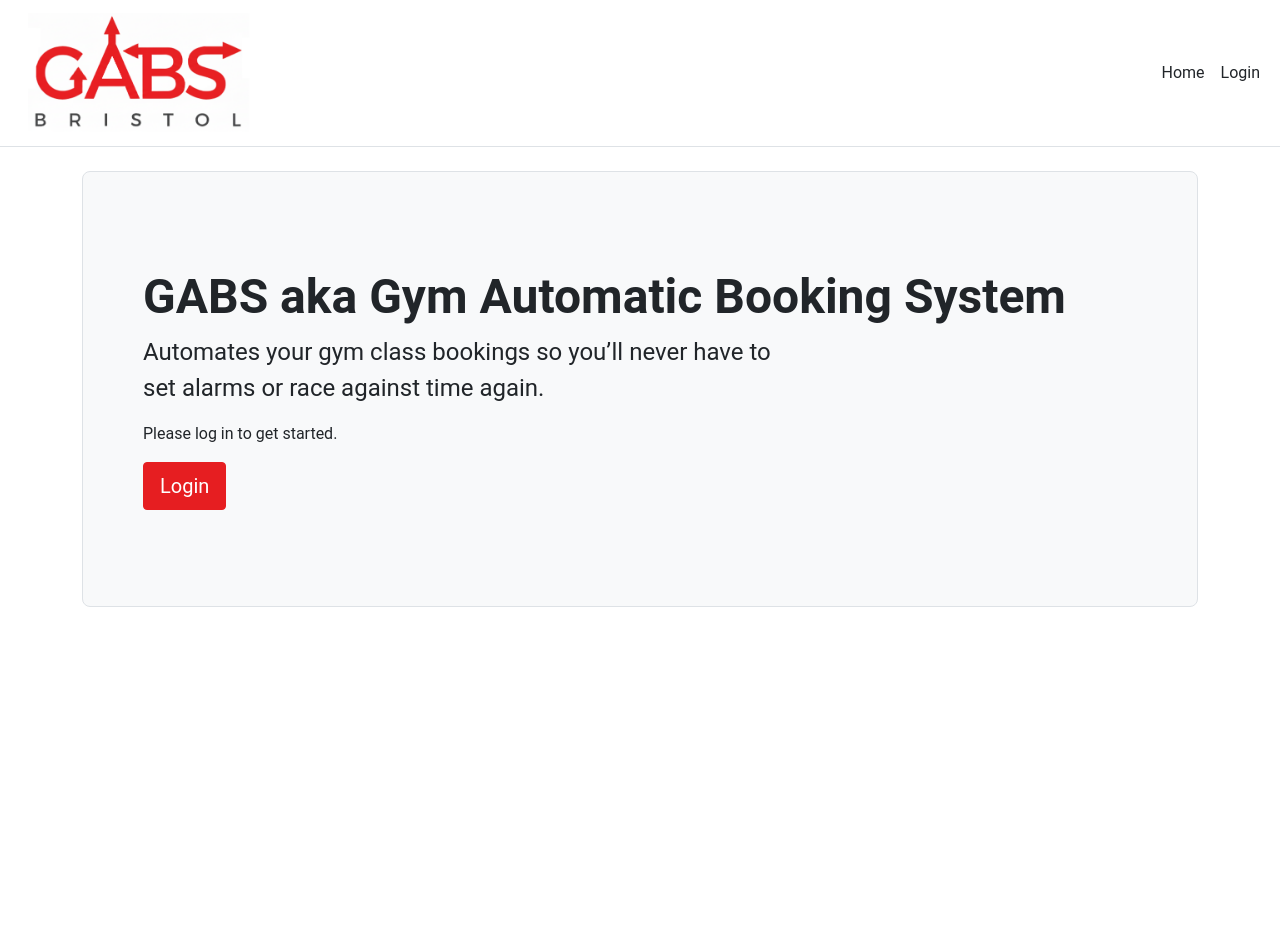
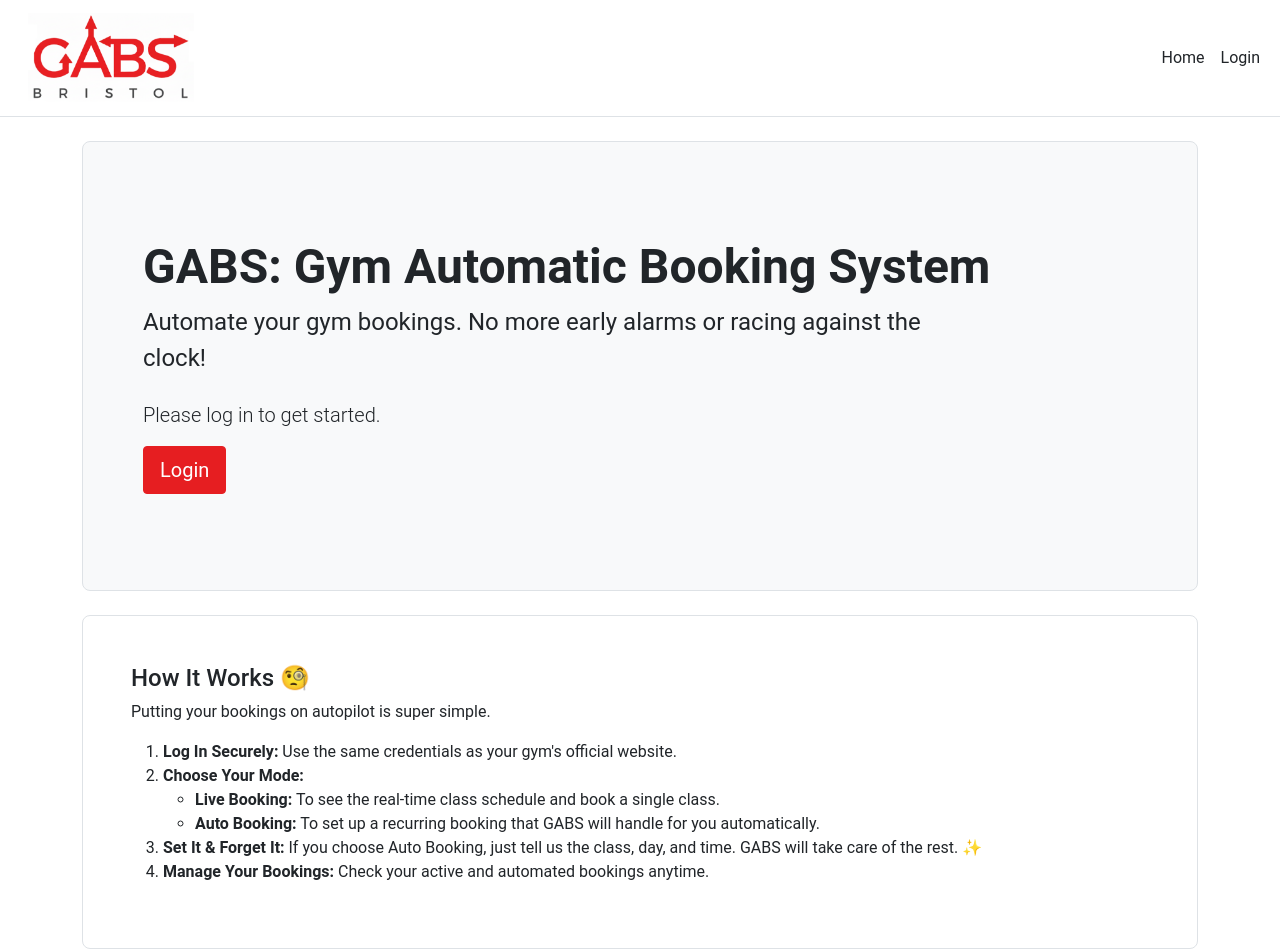
Before and after one commit to FrancescoLength/gabs-client-react, a React (Create React App) app: page / in a window 1280 px wide. Shown: the top 952 px of the page. Before the commit the page ends 800 px from the top, so only its background shows below. Built offline with nearby package versions, Linux system fonts and the light colour scheme.

Commit message:
Improved the home page

```diff
--- a/src/App.css
+++ b/src/App.css
@@ -1,11 +1,10 @@
-
 /* General Styling */
 :root {
   --primary-brand-color: rgb(230, 30, 33); /* Professional Blue */
   --secondary-accent-color: rgb(230, 30, 33); /* Vibrant Red */
   --main-bg-color: #ffffff; /* White background */
   --main-text-color: #212529; /* Dark grey for main text */
-  --navbar-bg-color: #fffff; /* White navbar */
+  --navbar-bg-color: #ffffff; /* White navbar */
   --button-border-radius: 4px;
   --card-border-radius: 8px;
 }
@@ -81,3 +80,9 @@ body {
 .spinner-border {
     color: var(--primary-brand-color);
 }
+
+/* Custom background color using the brand's primary color */
+.bg-brand-primary {
+  background-color: var(--primary-brand-color);
+  color: #ffffff; /* Assuming white text is desired on the brand color */
+}
--- a/src/App.js
+++ b/src/App.js
@@ -76,11 +76,11 @@ function Layout() {
 
   return (
     <div className="App">
-      <nav className="navbar navbar-expand-lg navbar-light bg-light">
+      <nav className="navbar navbar-expand-lg navbar-light bg-white sticky-top">
         <div className="container-fluid">
           <div className="navbar-brand"></div>
           <Link to="/" className="navbar-brand mx-auto">
-            <img src={hackedLogo} alt="Gabs Logo" style={{ height: '120px' }} />
+            <img src={hackedLogo} alt="Gabs Logo" style={{ height: '90px' }} />
           </Link>
           <button className="navbar-toggler" type="button" data-bs-toggle="collapse" data-bs-target="#navbarNav" aria-controls="navbarNav" aria-expanded="false" aria-label="Toggle navigation">
             <span className="navbar-toggler-icon"></span>
@@ -138,20 +138,97 @@ function Layout() {
   );
 }
 
-// Placeholder Component
 function HomePage() {
   const { isLoggedIn } = useAuth();
   return (
+    <div>
+      {/* Main Jumbotron */}
       <div className="p-5 mb-4 bg-light rounded-3">
         <div className="container-fluid py-5">
-        <h1 className="display-5 fw-bold">GABS aka Gym Automatic Booking System</h1>
-        <p className="col-md-8 fs-4">Automates your gym class bookings so you’ll never have to set alarms or race against time again.</p>
+          <h1 className="display-5 fw-bold">GABS: Gym Automatic Booking System</h1>
+          <p className="col-md-10 fs-4">Automate your gym bookings. No more early alarms or racing against the clock!</p>
           {!isLoggedIn && (
             <>
-            <p>Please log in to get started.</p>
+              <p className="lead mt-4">Please log in to get started.</p>
               <Link className="btn btn-primary btn-lg" to="/login">Login</Link>
             </>
           )}
+        </div>
+      </div>
+
+      {/* How It Works Section */}
+      <div className="row align-items-md-stretch mb-4">
+        <div className="col-md-12">
+          <div className="h-100 p-5 bg-white border rounded-3">
+            <h4>How It Works 🧐</h4>
+            <p>Putting your bookings on autopilot is super simple.</p>
+            <ol>
+              <li><strong>Log In Securely:</strong> Use the same credentials as your gym's official website.</li>
+              <li><strong>Choose Your Mode:</strong>
+                <ul>
+                  <li><strong>Live Booking:</strong> To see the real-time class schedule and book a single class.</li>
+                  <li><strong>Auto Booking:</strong> To set up a recurring booking that GABS will handle for you automatically.</li>
+                </ul>
+              </li>
+              <li><strong>Set It & Forget It:</strong> If you choose Auto Booking, just tell us the class, day, and time. GABS will take care of the rest. ✨</li>
+              <li><strong>Manage Your Bookings:</strong> Check your active and automated bookings anytime.</li>
+            </ol>
+          </div>
+        </div>
+      </div>
+
+      {/* Features & PWA Section */}
+      <div className="row align-items-md-stretch mb-4">
+        <div className="col-md-6 mb-4 mb-md-0">
+          <div className="h-100 p-5 bg-light border rounded-3">
+            <h4>Main Features 🌟</h4>
+            <ul>
+              <li>✅ <strong>Automatic Booking:</strong> Set up your favorite classes once and never think about them again.</li>
+              <li>🔔 <strong>Smart Notifications:</strong> Get push reminders to cancel a class and avoid penalties.</li>
+              <li>📅 <strong>Live Schedule:</strong> Browse the full class calendar right from here.</li>
+              <li>👨‍🏫 <strong>Filter by Instructor:</strong> Find all classes taught by your favorite instructor.</li>
+            </ul>
+          </div>
+        </div>
+        <div className="col-md-6">
+          <div className="h-100 p-5 rounded-3 bg-brand-primary">
+            <h4>Take GABS With You 🚀</h4>
+            <p>GABS is a Progressive Web App (PWA), ready for your smartphone's home screen.</p>
+            <ul>
+              <li><strong>On Android:</strong> Open the Chrome menu and tap <strong>"Install app"</strong> or "Add to Home Screen".</li>
+              <li><strong>On iOS:</strong> From Safari, tap the <strong>Share</strong> button and choose <strong>"Add to Home Screen"</strong>.</li>
+            </ul>
+            <p className="mt-3"><strong>Friendly Reminder:</strong> Please <strong>enable push notifications!</strong> 🙏 They are essential for receiving cancellation reminders.</p>
+          </div>
+        </div>
+      </div>
+
+      {/* Security & Open Source Section */}
+      <div className="row align-items-md-stretch mb-4">
+        <div className="col-md-6 mb-4 mb-md-0">
+          <div className="h-100 p-5 bg-light border rounded-3">
+            <h4>Your Security is Our Priority 🛡️</h4>
+            <p>Here’s exactly how we handle your credentials:</p>
+            <ul>
+              <li><strong>No Permanent Storage:</strong> Your gym credentials are <strong>never saved</strong> to any database. 🙅‍♀️</li>
+              <li><strong>Temporary Use Only:</strong> Used only at login to create a secure, temporary session.</li>
+              <li><strong>Deletion on Logout:</strong> As soon as you log out, all sensitive data is immediately erased. 🗑️</li>
+            </ul>
+          </div>
+        </div>
+        <div className="col-md-6">
+          <div className="h-100 p-5 bg-light border rounded-3">
+            <h4>A Free & Open Source Project ❤️</h4>
+            <p>GABS is an open-source project born from a passion for technology and fitness. This service is, and always will be, <strong>completely free</strong>. If you're a developer, we welcome you to contribute on GitHub! 👩‍💻</p>
+          </div>
+        </div>
+      </div>
+
+      {/* Disclaimer Section */}
+      <div className="p-3 mt-4 bg-light rounded-3">
+        <blockquote className="blockquote text-center">
+          <p className="mb-0 fst-italic small">ℹ️ GABS is an independent project and is not affiliated with or endorsed by your gym. It simply acts as an automated assistant on your behalf.</p>
+        </blockquote>
       </div>
     </div>
   );
```
Lines whose indentation alone changed are shown as unchanged.
